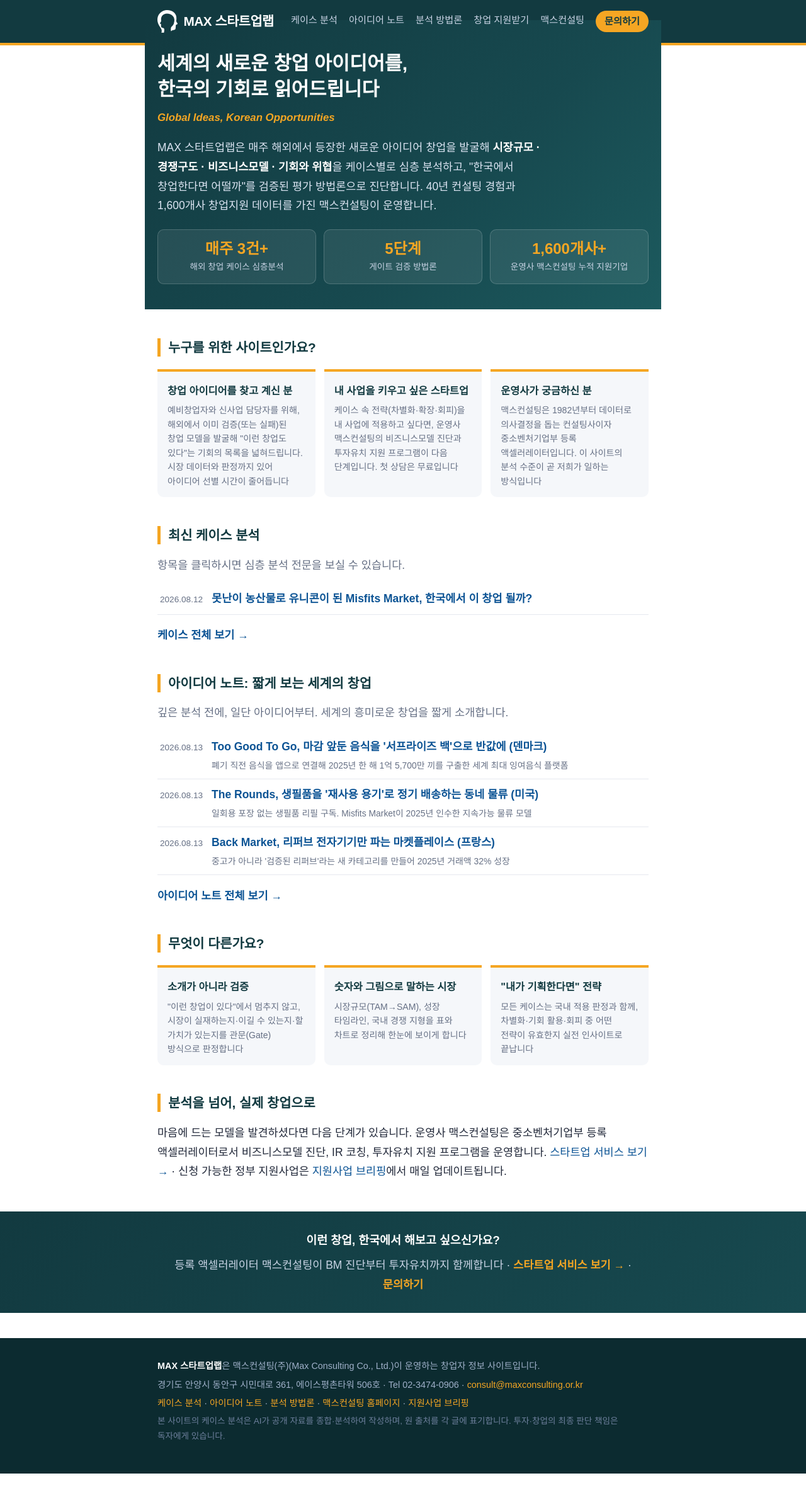
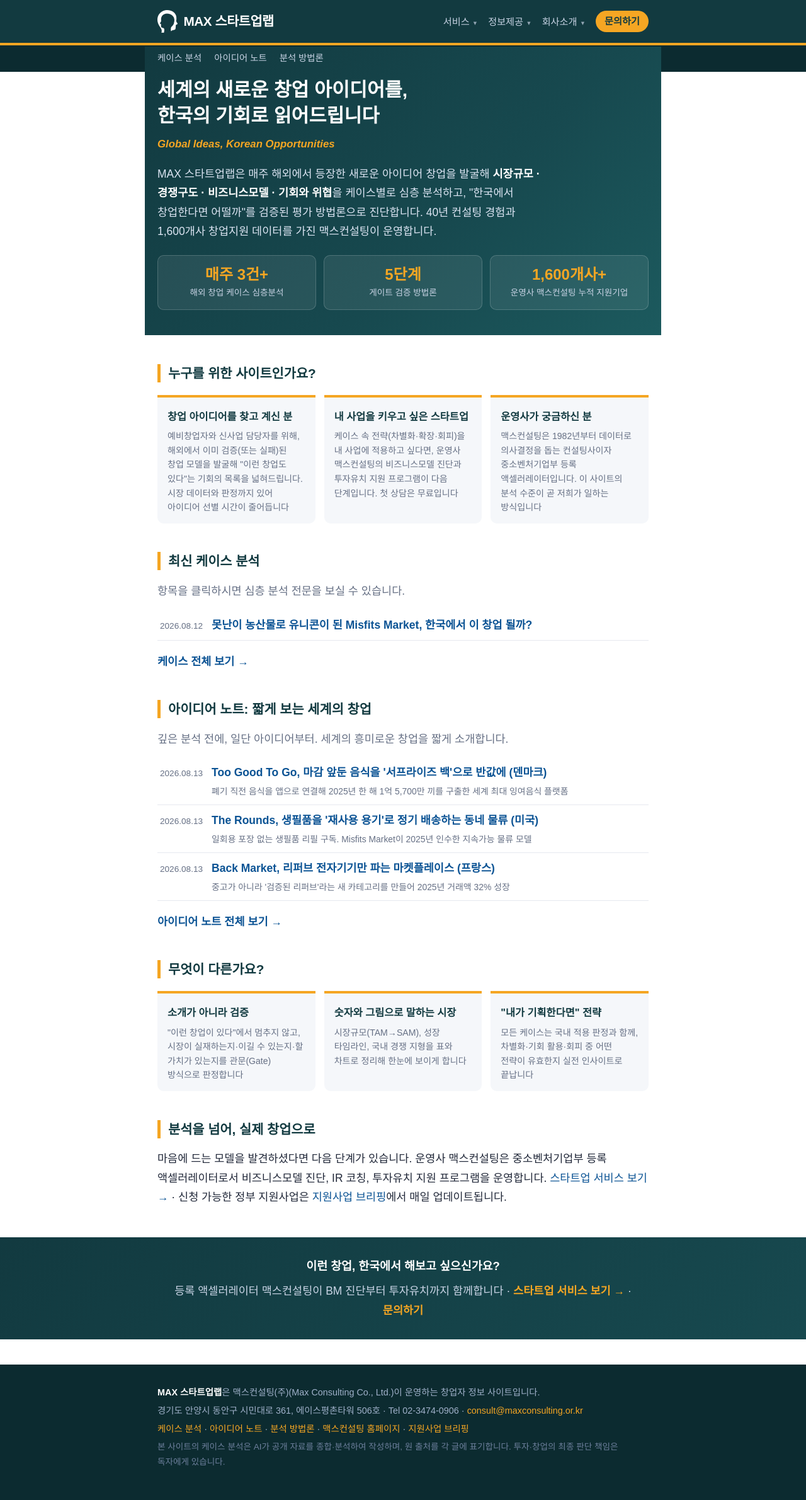
Before and after one commit to isac1003/startup-lab, a Jekyll site: the page built from index.html, in a window 1280 px wide. Shown: the whole page at 63% size. Built offline with Jekyll 4.4.1, drawn with Linux system fonts in a browser that asks for light colours; before the commit the page ends 2339 px from its top, so only the background shows below that.

Commit message:
통합 메인 메뉴 적용: 서비스/정보제공/회사소개/문의하기 + 사이트 코너 보조 메뉴 줄

```diff
--- a/_layouts/default.html
+++ b/_layouts/default.html
@@ -39,15 +39,45 @@
   <div class="wrap">
     <a class="site-title" href="{{ '/' | relative_url }}"><img class="site-logo" src="{{ '/assets/logo-mark-white.png' | relative_url }}" alt="" width="32" height="36">{{ site.title }}</a>
     <nav aria-label="주 메뉴">
-      <a href="{{ '/cases/' | relative_url }}">케이스 분석</a>
-      <a href="{{ '/ideas/' | relative_url }}">아이디어 노트</a>
-      <a href="{{ '/method/' | relative_url }}">분석 방법론</a>
-      <a href="{{ site.company.main_site }}/startup/">창업 지원받기</a>
-      <a href="{{ site.company.main_site }}">맥스컨설팅</a>
-      <a class="nav-cta" href="{{ site.company.main_site }}/contact/">문의하기</a>
+      <span class="nav-item"><a href="https://maxconsulting.or.kr/services/">서비스 <span class="caret">▾</span></a>
+        <span class="dropdown">
+          <a href="https://maxconsulting.or.kr/services/sales/">매출 데이터 진단</a>
+          <a href="https://maxconsulting.or.kr/services/production/">생산·품질 데이터 진단</a>
+          <a href="https://maxconsulting.or.kr/services/evaluation/">경영진단·조사·평가</a>
+          <a href="https://maxconsulting.or.kr/services/export/">수출 시장전략</a>
+          <a href="https://maxconsulting.or.kr/services/rnd/">R&amp;D기획·기술사업화</a>
+          <a href="https://maxconsulting.or.kr/services/startup/">창업기업 성장·투자유치</a>
+          <span class="dd-sep"></span>
+          <a href="https://maxconsulting.or.kr/business/">기업을 위한 서비스</a>
+          <a href="https://maxconsulting.or.kr/startup/">스타트업을 위한 서비스</a>
+        </span>
+      </span>
+      <span class="nav-item"><a href="https://maxconsulting.or.kr/insights/">정보제공 <span class="caret">▾</span></a>
+        <span class="dropdown">
+          <a href="https://maxconsulting.or.kr/insights/">데이터로 보는 경영<span class="dd-note">경영·시장 데이터 해설</span></a>
+          <a href="https://maxconsulting.or.kr/briefing/">지원사업 브리핑<span class="dd-note">창업·중소기업 공고 정리</span></a>
+          <span class="dd-sep"></span>
+          <a href="https://startup.maxconsulting.or.kr">MAX 스타트업랩<span class="dd-note">해외 창업 케이스 심층분석</span></a>
+          <a href="https://ax.maxconsulting.or.kr">MAX AX랩<span class="dd-note">사업경영, AI로 날개 달다</span></a>
+        </span>
+      </span>
+      <span class="nav-item"><a href="https://maxconsulting.or.kr/about/">회사소개 <span class="caret">▾</span></a>
+        <span class="dropdown">
+          <a href="https://maxconsulting.or.kr/about/">회사소개</a>
+          <a href="https://maxconsulting.or.kr/history/">걸어온 길</a>
+          <a href="https://maxconsulting.or.kr/projects/">수행실적</a>
+          <a href="https://maxconsulting.or.kr/faq/">자주 묻는 질문</a>
+        </span>
+      </span>
+      <a class="nav-cta" href="https://maxconsulting.or.kr/contact/">문의하기</a>
     </nav>
   </div>
 </header>
+<div class="sub-nav"><div class="wrap">
+  <a href="{{ '/cases/' | relative_url }}">케이스 분석</a>
+  <a href="{{ '/ideas/' | relative_url }}">아이디어 노트</a>
+  <a href="{{ '/method/' | relative_url }}">분석 방법론</a>
+</div></div>
 <main class="wrap" id="main">
 {{ content }}
 </main>
--- a/assets/style.css
+++ b/assets/style.css
@@ -226,3 +226,27 @@
 .meter .meter-note { font-size: 0.85rem; color: var(--muted); margin-top: 5px; }
 .idea-item { flex: 1; display: flex; flex-direction: column; }
 .idea-item .idea-sub { color: var(--muted); font-size: 0.87rem; font-weight: 400; margin-top: 2px; }
+
+/* ── 계층형 메뉴 ── */
+.site-header nav { align-items: center; }
+.nav-item { position: relative; display: inline-block; }
+.nav-item > a .caret { font-size: 0.7em; opacity: .7; margin-left: 2px; }
+.dropdown { display: none; position: absolute; top: 100%; left: -12px; background: #fff; min-width: 230px; border-radius: 10px; box-shadow: 0 10px 28px rgba(15,29,54,.18); padding: 8px 0; margin-top: 10px; z-index: 60; }
+.dropdown::before { content: ''; position: absolute; top: -12px; left: 0; right: 0; height: 12px; }
+.nav-item:hover > .dropdown, .nav-item.open > .dropdown { display: block; }
+.site-header nav .dropdown a { display: block; padding: 9px 18px; color: var(--text); font-size: 0.93rem; border-bottom: none; }
+.site-header nav .dropdown a:hover { background: var(--bg-soft); color: var(--navy); text-decoration: none; border-bottom: none; }
+.dropdown .dd-note { display: block; font-size: 0.78rem; color: var(--muted); margin-top: 1px; }
+.dropdown .dd-sep { display: block; border-top: 1px solid var(--line); margin: 6px 0; }
+@media (max-width: 700px) {
+  .dropdown { position: static; box-shadow: none; border-radius: 8px; margin-top: 4px; min-width: 0; background: rgba(255,255,255,.07); }
+  .dropdown::before { display: none; }
+  .site-header nav .dropdown a { color: #dbe4f2; }
+  .site-header nav .dropdown a:hover { background: rgba(255,255,255,.1); color: #fff; }
+  .dropdown .dd-note { color: #9fb0c9; }
+}
+/* 서브사이트 보조 메뉴 줄 */
+.sub-nav { background: var(--navy-deep); }
+.sub-nav .wrap { display: flex; gap: 20px; padding-top: 8px; padding-bottom: 8px; flex-wrap: wrap; }
+.sub-nav a { color: #c9d4e5; font-size: 0.9rem; }
+.sub-nav a:hover { color: #fff; text-decoration: none; }
```
Also changed, not shown: other parts of _layouts/default.html (+15 -0 lines).
